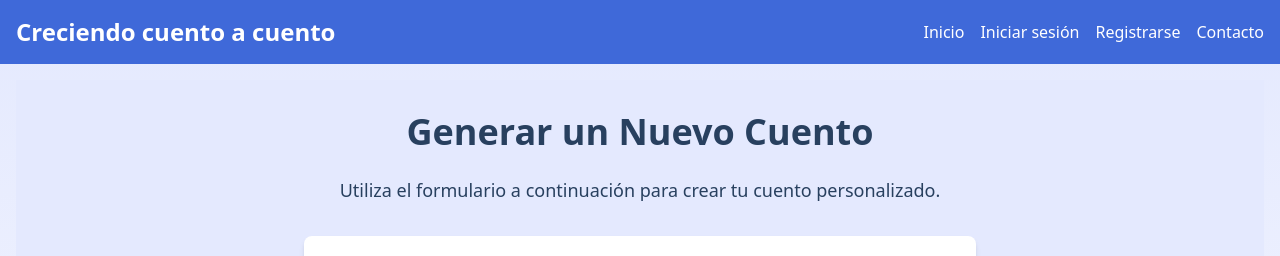
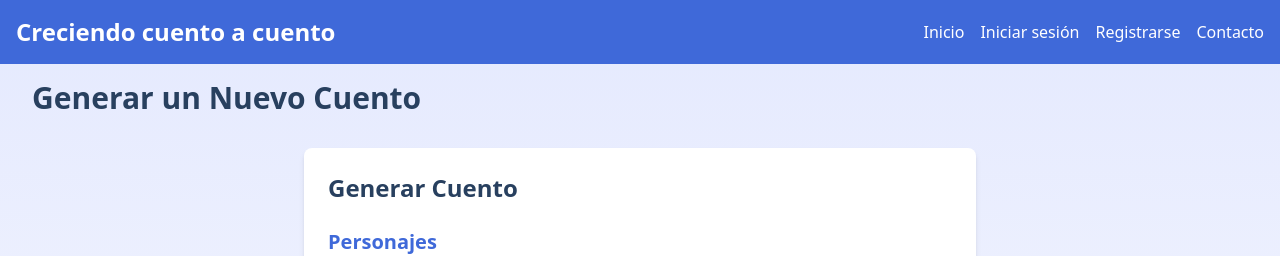
Before and after one commit to DaniGSL/creciendo-cuento-a-cuento, a Next.js app: page /generar in a window 1280 px wide. Shown: the top 256 px of the page. Built offline with nearby package versions, Linux system fonts and the light colour scheme; no server answers.

Commit message:
actualizacion formulario

```diff
--- a/src/app/components/GenerateTaleForm.tsx
+++ b/src/app/components/GenerateTaleForm.tsx
@@ -1,4 +1,6 @@
 // src/app/components/GenerateTaleForm.tsx
+'use client'; // Añade esta línea al principio del archivo
+
 import React, { useState } from 'react';
 
 interface Character {
--- a/src/app/generar/page.tsx
+++ b/src/app/generar/page.tsx
@@ -1,16 +1,13 @@
-import React from 'react';
+// src/app/generar/page.tsx
+'use client';
+
 import GenerateTaleForm from '../components/GenerateTaleForm';
 
 export default function GenerarCuento() {
   return (
-    <div className="min-h-screen bg-[#E4E9FE] py-8 px-4">
-      <div className="max-w-4xl mx-auto">
-        <h1 className="text-4xl font-bold mb-6 text-center text-[#28405F]">Generar un Nuevo Cuento</h1>
-        <p className="text-lg mb-8 text-center text-[#28405F]">
-          Utiliza el formulario a continuación para crear tu cuento personalizado.
-        </p>
-        <GenerateTaleForm />
-      </div>
+    <div className="container mx-auto px-4">
+      <h1 className="text-3xl font-bold mb-4 text-[#28405F]">Generar un Nuevo Cuento</h1>
+      <GenerateTaleForm />
     </div>
   );
 }
```
